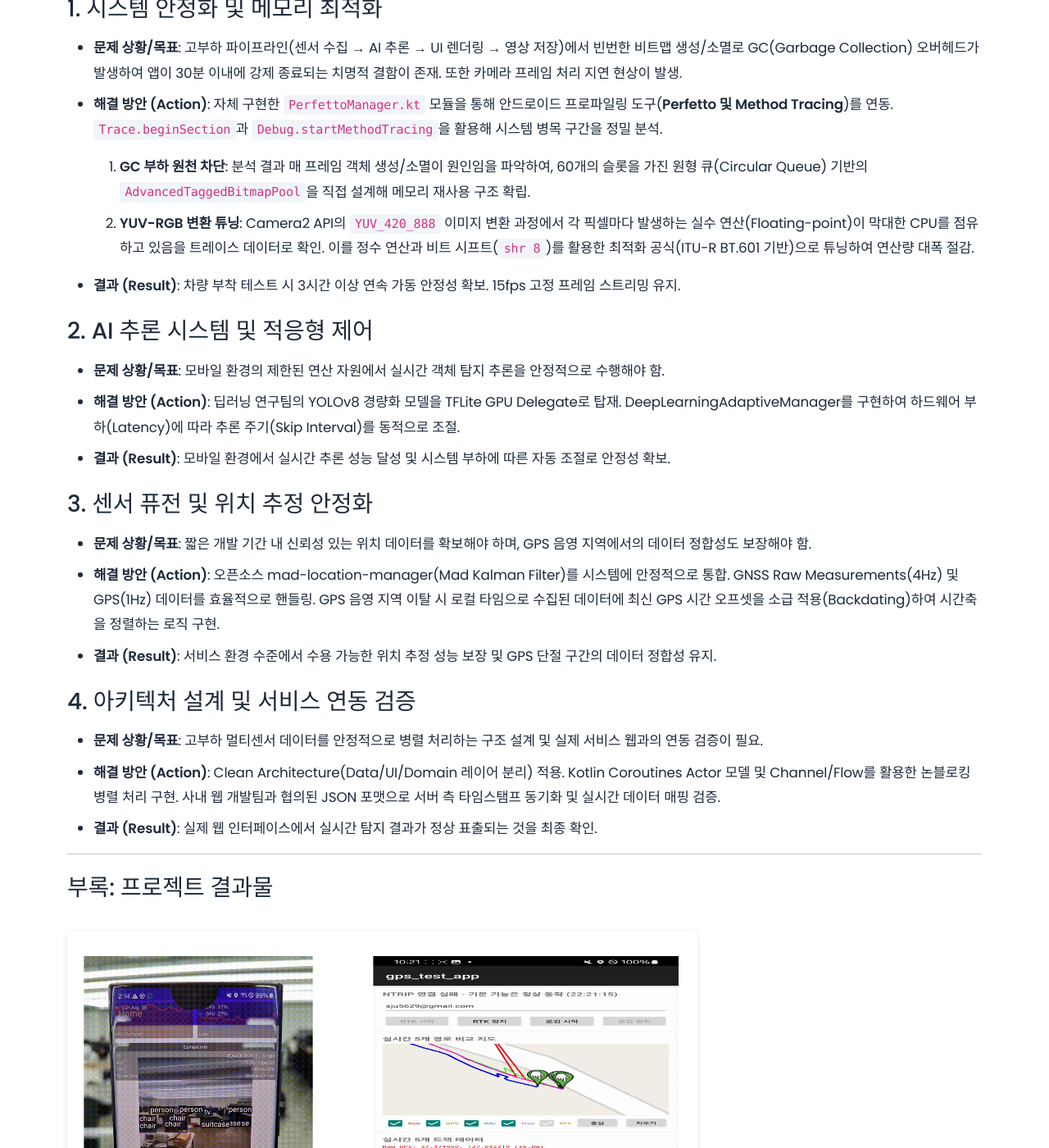
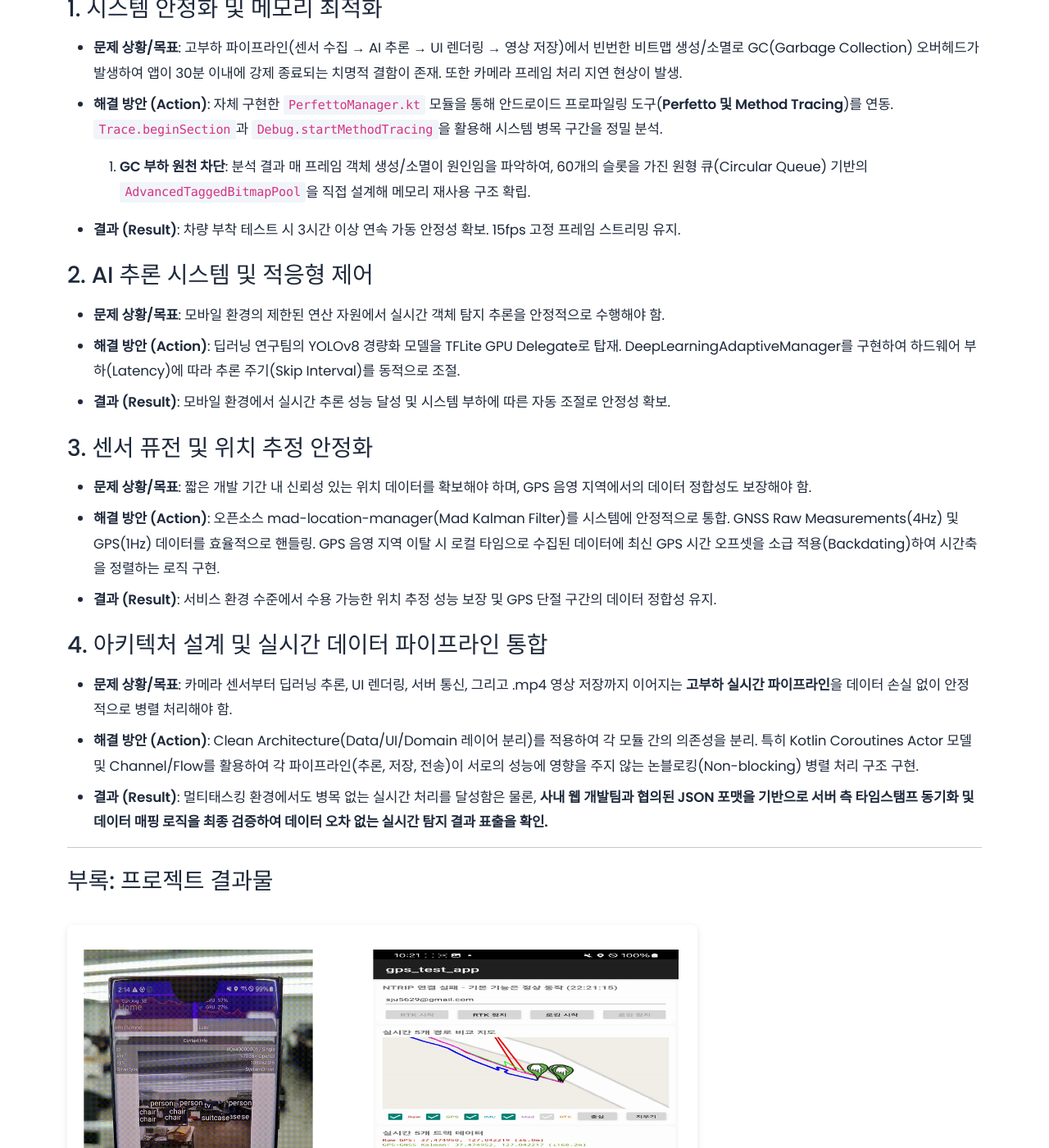
Before and after one commit to jinwoo-Sync/jinwoo-Sync.github.io, a Jekyll site: the page built from _projects/real-time_poi.md, in a window 1280 px wide and 1400 px high, scrolled down 1569 px. Shown: the whole window at 82% size. Built offline with Jekyll 4.4.1, drawn with Linux system fonts in a browser that asks for light colours.

Commit message:
수정 완료

```diff
--- a/_projects/real-time_poi.md
+++ b/_projects/real-time_poi.md
@@ -33,7 +33,6 @@ order: 4
 - **문제 상황/목표**: 고부하 파이프라인(센서 수집 → AI 추론 → UI 렌더링 → 영상 저장)에서 빈번한 비트맵 생성/소멸로 GC(Garbage Collection) 오버헤드가 발생하여 앱이 30분 이내에 강제 종료되는 치명적 결함이 존재. 또한 카메라 프레임 처리 지연 현상이 발생.
 - **해결 방안 (Action)**: 자체 구현한 `PerfettoManager.kt` 모듈을 통해 안드로이드 프로파일링 도구(**Perfetto 및 Method Tracing**)를 연동. `Trace.beginSection`과 `Debug.startMethodTracing`을 활용해 시스템 병목 구간을 정밀 분석.
   1. **GC 부하 원천 차단**: 분석 결과 매 프레임 객체 생성/소멸이 원인임을 파악하여, 60개의 슬롯을 가진 원형 큐(Circular Queue) 기반의 `AdvancedTaggedBitmapPool`을 직접 설계해 메모리 재사용 구조 확립.
-  2. **YUV-RGB 변환 튜닝**: Camera2 API의 `YUV_420_888` 이미지 변환 과정에서 각 픽셀마다 발생하는 실수 연산(Floating-point)이 막대한 CPU를 점유하고 있음을 트레이스 데이터로 확인. 이를 정수 연산과 비트 시프트(`shr 8`)를 활용한 최적화 공식(ITU-R BT.601 기반)으로 튜닝하여 연산량 대폭 절감.
 - **결과 (Result)**: 차량 부착 테스트 시 3시간 이상 연속 가동 안정성 확보. 15fps 고정 프레임 스트리밍 유지.
 
 ### 2. AI 추론 시스템 및 적응형 제어
@@ -46,10 +45,10 @@ order: 4
 - **해결 방안 (Action)**: 오픈소스 mad-location-manager(Mad Kalman Filter)를 시스템에 안정적으로 통합. GNSS Raw Measurements(4Hz) 및 GPS(1Hz) 데이터를 효율적으로 핸들링. GPS 음영 지역 이탈 시 로컬 타임으로 수집된 데이터에 최신 GPS 시간 오프셋을 소급 적용(Backdating)하여 시간축을 정렬하는 로직 구현.
 - **결과 (Result)**: 서비스 환경 수준에서 수용 가능한 위치 추정 성능 보장 및 GPS 단절 구간의 데이터 정합성 유지.
 
-### 4. 아키텍처 설계 및 서비스 연동 검증
-- **문제 상황/목표**: 고부하 멀티센서 데이터를 안정적으로 병렬 처리하는 구조 설계 및 실제 서비스 웹과의 연동 검증이 필요.
-- **해결 방안 (Action)**: Clean Architecture(Data/UI/Domain 레이어 분리) 적용. Kotlin Coroutines Actor 모델 및 Channel/Flow를 활용한 논블로킹 병렬 처리 구현. 사내 웹 개발팀과 협의된 JSON 포맷으로 서버 측 타임스탬프 동기화 및 실시간 데이터 매핑 검증.
-- **결과 (Result)**: 실제 웹 인터페이스에서 실시간 탐지 결과가 정상 표출되는 것을 최종 확인.
+### 4. 아키텍처 설계 및 실시간 데이터 파이프라인 통합
+- **문제 상황/목표**: 카메라 센서부터 딥러닝 추론, UI 렌더링, 서버 통신, 그리고 .mp4 영상 저장까지 이어지는 **고부하 실시간 파이프라인**을 데이터 손실 없이 안정적으로 병렬 처리해야 함.
+- **해결 방안 (Action)**: Clean Architecture(Data/UI/Domain 레이어 분리)를 적용하여 각 모듈 간의 의존성을 분리. 특히 Kotlin Coroutines Actor 모델 및 Channel/Flow를 활용하여 각 파이프라인(추론, 저장, 전송)이 서로의 성능에 영향을 주지 않는 논블로킹(Non-blocking) 병렬 처리 구조 구현.
+- **결과 (Result)**: 멀티태스킹 환경에서도 병목 없는 실시간 처리를 달성함은 물론, **사내 웹 개발팀과 협의된 JSON 포맷을 기반으로 서버 측 타임스탬프 동기화 및 데이터 매핑 로직을 최종 검증하여 데이터 오차 없는 실시간 탐지 결과 표출을 확인.**
 
 ---
 
```
